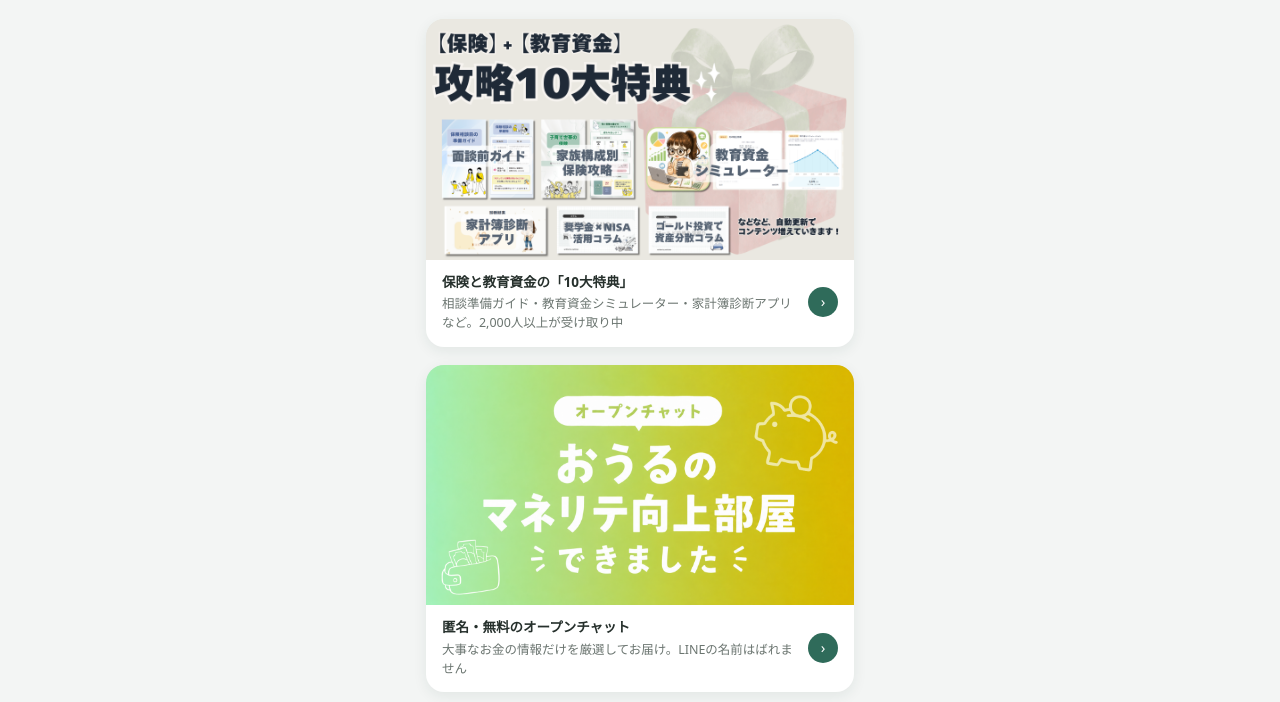
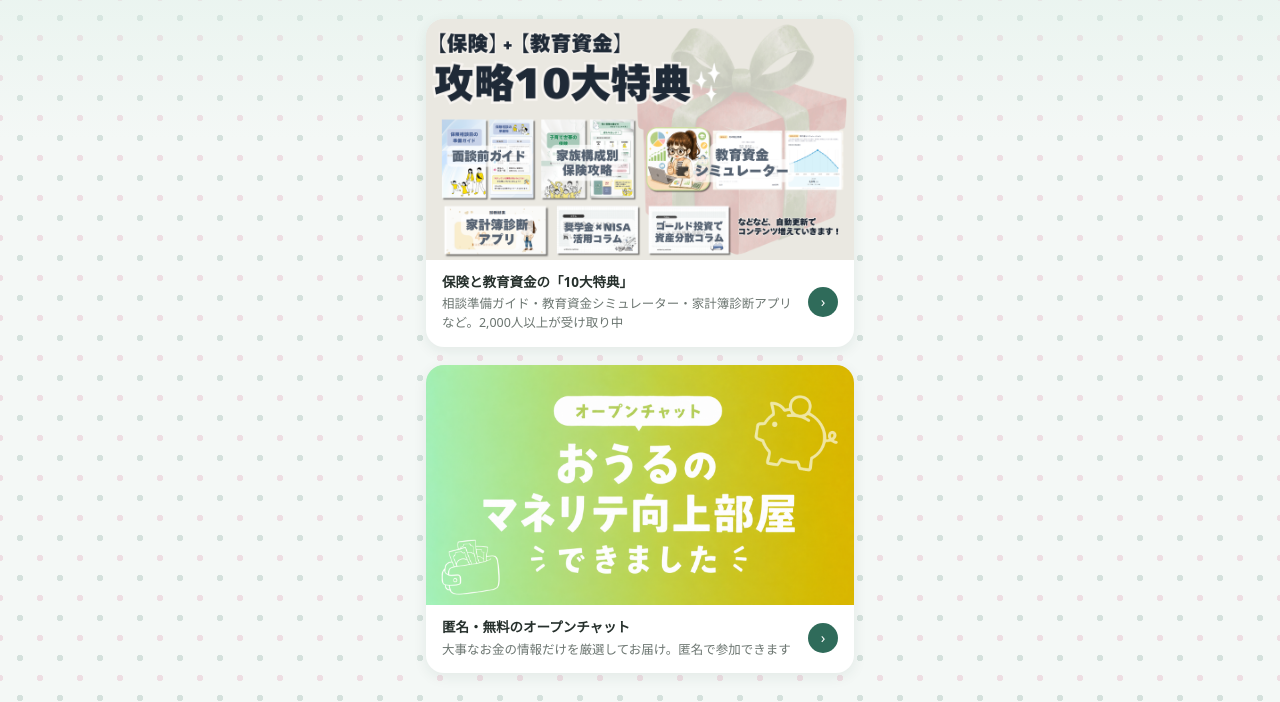
Before and after one commit to owlchan/owlchan.github.io, a plain HTML site: page index.html in a window 1280 px wide. Shown: the part 202-904 px from the top of the page. Drawn offline with Linux system fonts and the light colour scheme.

Commit message:
背景に薄い水玉を追加し、文言を2か所修正
Co-Authored-By: Claude Opus 5.5 <noreply@anthropic.com>

```diff
--- a/index.html
+++ b/index.html
@@ -7,22 +7,31 @@
 <meta name="description" content="保険を売らない中立なFP・おうるちゃんの無料特典とおすすめ記事">
 <style>
   :root{
-    --bg:#F3F5F4; --card:#FFFFFF; --ink:#26302C; --muted:#6B7570; --line:#E3E8E5;
+    --bg:#F4F8F6; --wash:#DDEFE7; --dot1:rgba(47,107,90,.16); --dot2:rgba(212,106,140,.18); --card:#FFFFFF; --ink:#26302C; --muted:#6B7570; --line:#E3E8E5;
     --accent:#2F6B5A; --shadow:0 4px 14px rgba(30,60,50,.08);
     --font:"Hiragino Maru Gothic ProN","Hiragino Sans","Noto Sans JP",system-ui,-apple-system,sans-serif;
   }
   @media (prefers-color-scheme: dark){
     :root:not([data-theme="light"]){
-      --bg:#1A1916; --card:#24221E; --ink:#EEE9E0; --muted:#A9A296; --line:#3A362F;
+      --bg:#1A1916; --wash:#1F2B26; --dot1:rgba(124,195,172,.10); --dot2:rgba(229,143,173,.10); --card:#24221E; --ink:#EEE9E0; --muted:#A9A296; --line:#3A362F;
       --accent:#7CC3AC; --shadow:0 4px 14px rgba(0,0,0,.3);
     }
   }
   :root[data-theme="dark"]{
-    --bg:#1A1916; --card:#24221E; --ink:#EEE9E0; --muted:#A9A296; --line:#3A362F;
+    --bg:#1A1916; --wash:#1F2B26; --dot1:rgba(124,195,172,.10); --dot2:rgba(229,143,173,.10); --card:#24221E; --ink:#EEE9E0; --muted:#A9A296; --line:#3A362F;
     --accent:#7CC3AC; --shadow:0 4px 14px rgba(0,0,0,.3);
   }
   *{box-sizing:border-box}
-  body{margin:0;background:var(--bg);color:var(--ink);font-family:var(--font);font-size:15px;line-height:1.7}
+  body{margin:0;background-color:var(--bg);
+    background-image:
+      linear-gradient(180deg, var(--wash) 0, rgba(255,255,255,0) 340px),
+      radial-gradient(circle, var(--dot1) 3px, transparent 3.5px),
+      radial-gradient(circle, var(--dot2) 3px, transparent 3.5px);
+    background-size:100% 100%, 40px 40px, 40px 40px;
+    background-position:0 0, 0 0, 20px 20px;
+    background-repeat:no-repeat, repeat, repeat;
+    background-attachment:scroll;
+color:var(--ink);font-family:var(--font);font-size:15px;line-height:1.7}
   .wrap{max-width:460px;margin:0 auto;padding:24px 16px 48px}
   .draft{background:#FFF3D4;color:#7A5200;border-radius:10px;padding:10px 14px;font-size:12px;margin-bottom:20px}
   .todo{color:#A0522D;font-weight:700}
@@ -78,7 +87,7 @@
       <img src="img/openchat.png" alt="おうるのマネリテ向上部屋 オープンチャット">
       <div class="body"><div class="text">
         <div class="for">匿名・無料のオープンチャット</div>
-        <div class="what">大事なお金の情報だけを厳選してお届け。LINEの名前はばれません</div>
+        <div class="what">大事なお金の情報だけを厳選してお届け。匿名で参加できます</div>
       </div><span class="go" aria-hidden="true">›</span></div>
     </a>
   </div>
@@ -96,7 +105,7 @@
     </a>
     <a class="card" href="https://owlchan-money.com/nisa/">
       <img src="img/nisa.png" alt="NISAまるわかりガイド">
-      <div class="title">NISAの超基本</div>
+      <div class="title">これからはじめるNISAの基礎</div>
     </a>
     <a class="card" href="https://stand.fm/channels/6739615369bc2015d05347e2">
       <img src="img/radio.png" alt="お金と子どもを育てるラジオ">
```
